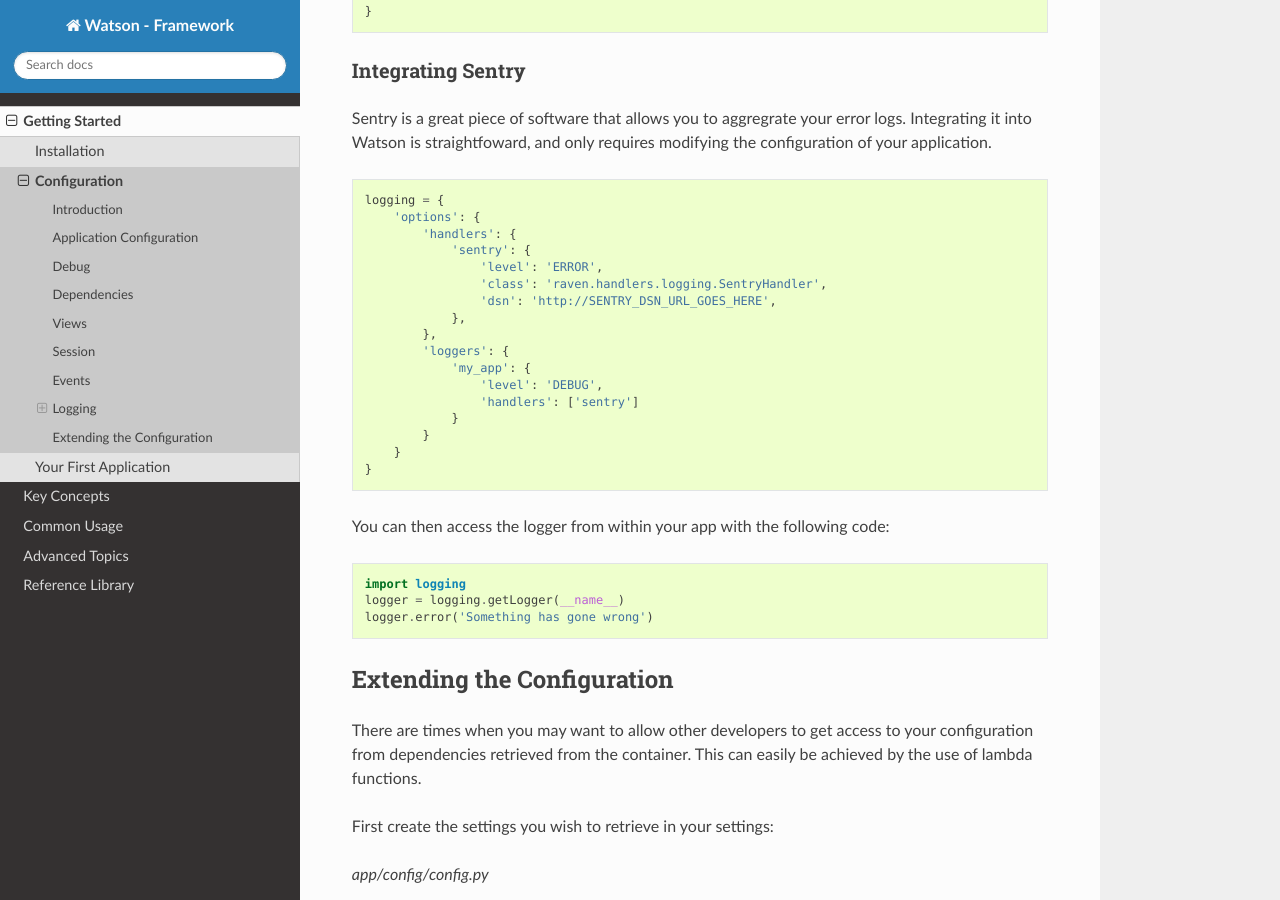
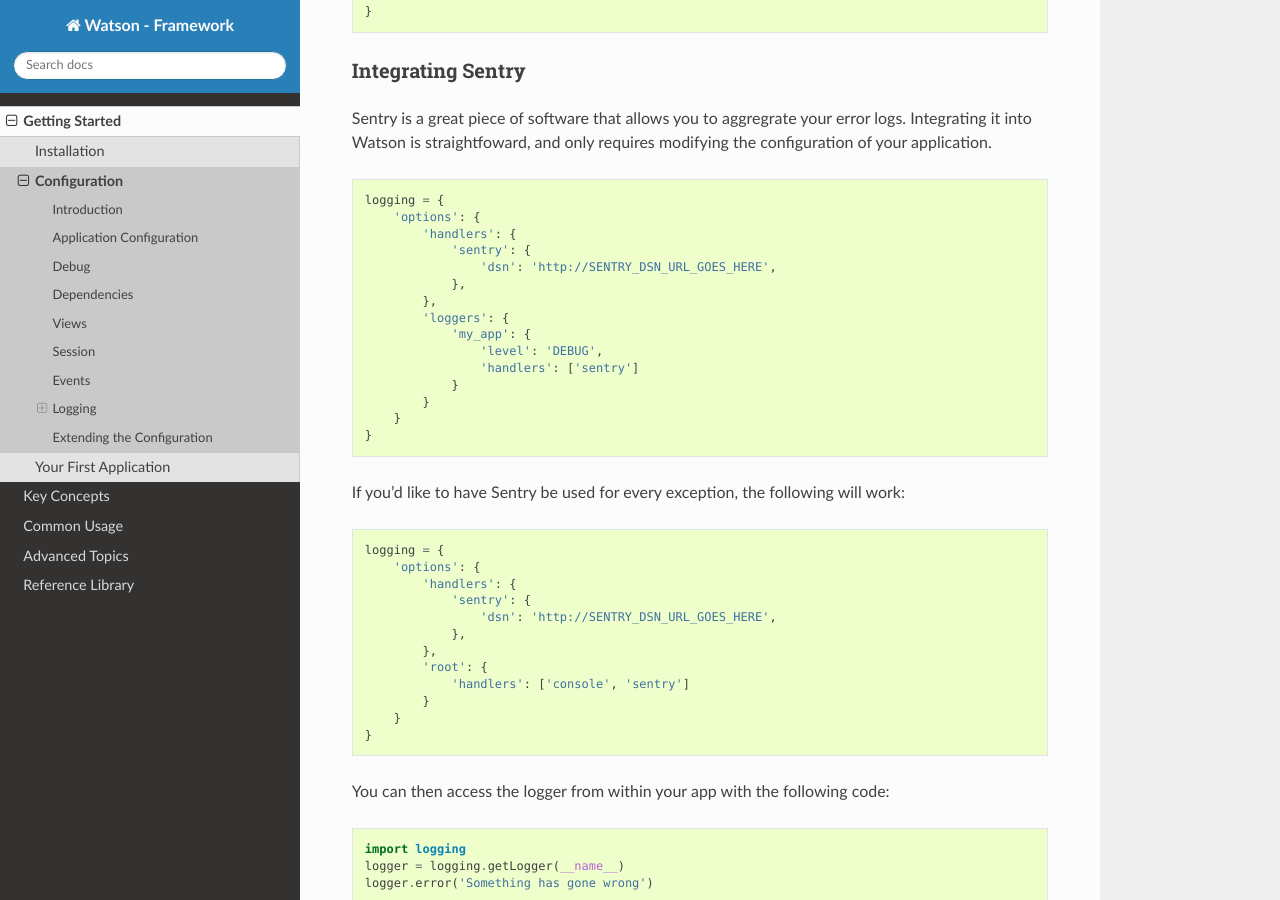
Before and after one commit to watsonpy/watson-framework, a Sphinx documentation site: the page built from docs/getting-started/configuration.rst, in a window 1280 px wide and 900 px high, scrolled down 4148 px. Built offline with Sphinx 7.4.7 and the Read the Docs theme 2.0.0, drawn with Linux system fonts in a browser that asks for light colours; the version number could not be read and is left out.

Commit message:
fix: sentry logging instructions in readme

```diff
--- a/docs/getting-started/configuration.rst
+++ b/docs/getting-started/configuration.rst
@@ -203,8 +203,6 @@
        'options': {
            'handlers': {
                'sentry': {
-                   'level': 'ERROR',
-                   'class': 'raven.handlers.logging.SentryHandler',
                    'dsn': 'http://SENTRY_DSN_URL_GOES_HERE',
                },
            },
@@ -216,6 +214,23 @@
            }
        }
    }
+
+If you'd like to have Sentry be used for every exception, the following will work:
+
+.. code-block:: python
+
+    logging = {
+        'options': {
+            'handlers': {
+                'sentry': {
+                    'dsn': 'http://SENTRY_DSN_URL_GOES_HERE',
+                },
+            },
+            'root': {
+                'handlers': ['console', 'sentry']
+            }
+        }
+    }
 
 You can then access the logger from within your app with the following code:
 
```
